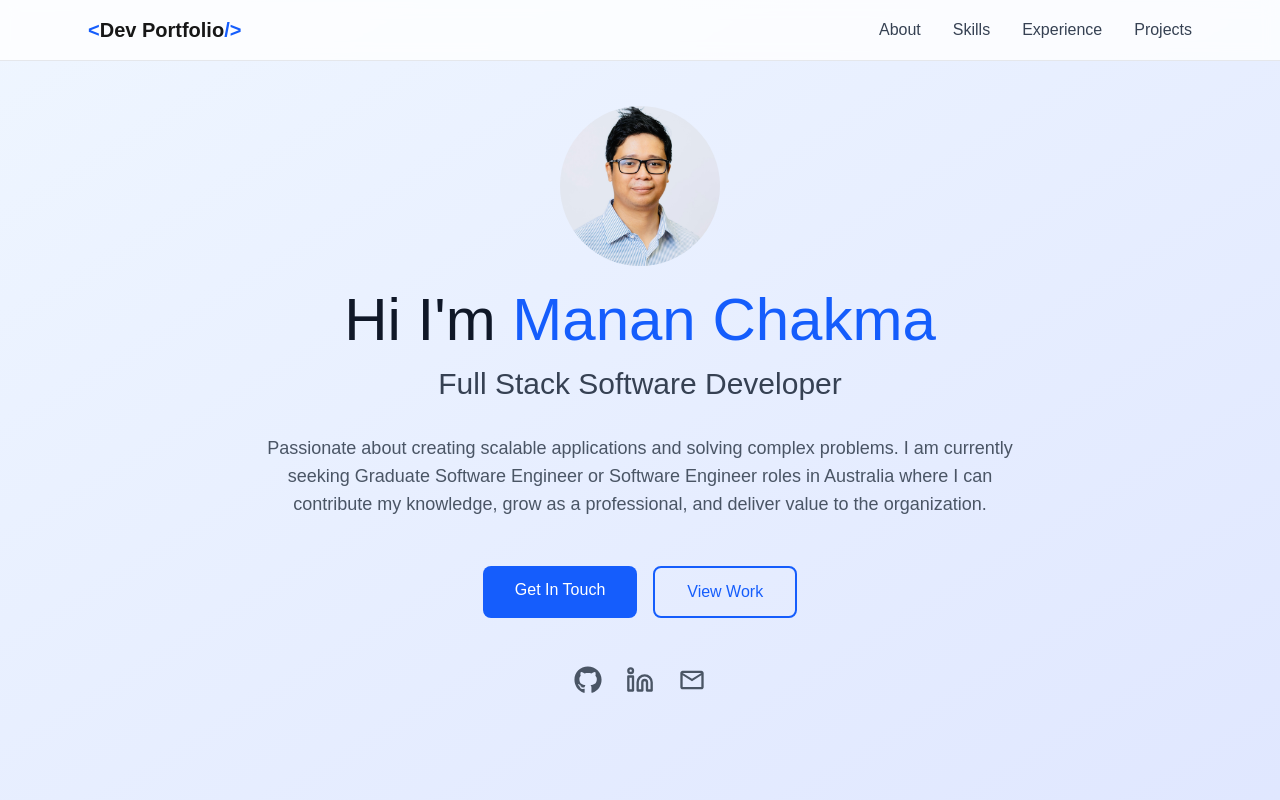
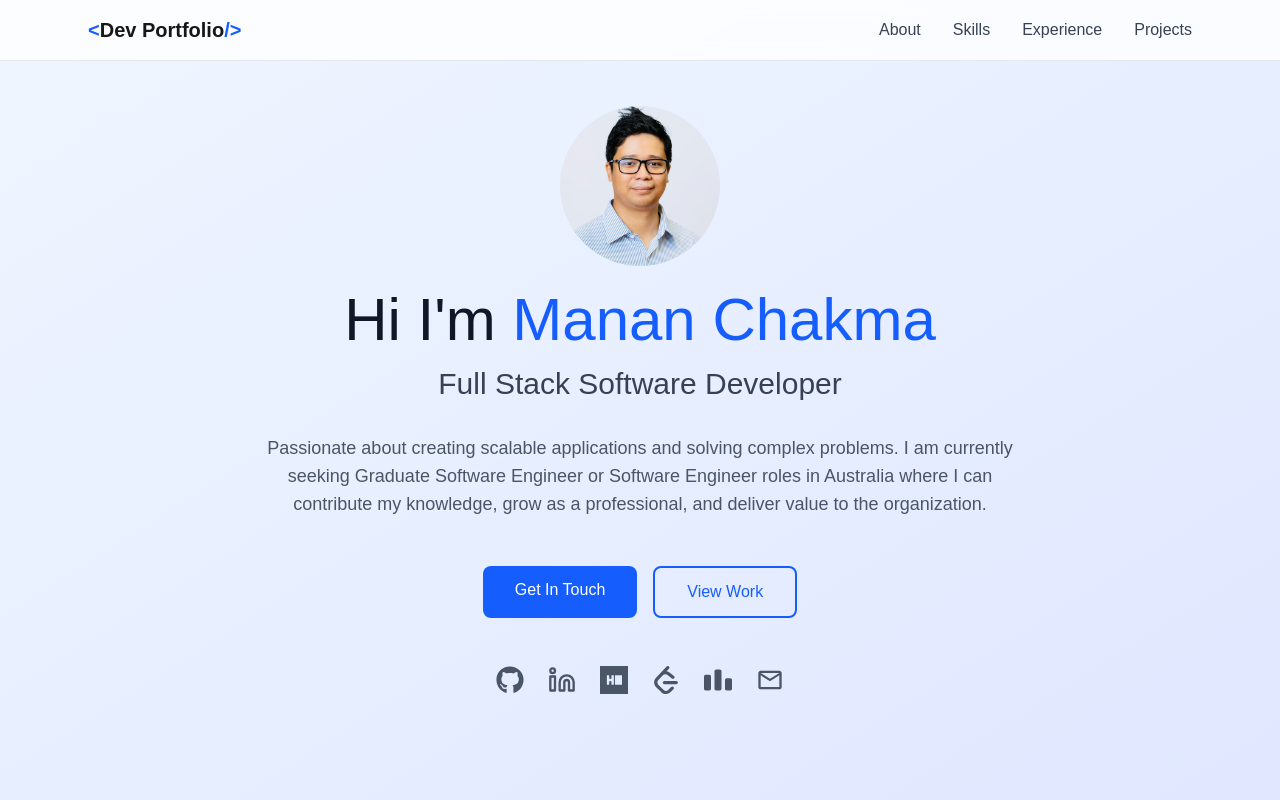
Before and after one commit to Manan-Chakma/manan-portfolio, a Next.js app: page / in a window 1280 px wide. Shown: the top 800 px of the page. Built offline with nearby package versions, Linux system fonts and the light colour scheme.

Commit message:
[IMP] coding profiles and experience css improvement

```diff
--- a/src/app/components/Experience.tsx
+++ b/src/app/components/Experience.tsx
@@ -112,7 +112,7 @@ export function Experience() {
                     Experience
                 </h2>
 
-                <div className="space-y-8">
+                <div className="space-y-4">
                     {experiences.map(
                         ({
                             id,
@@ -128,7 +128,7 @@ export function Experience() {
                         }) => (
                             <div
                                 key={id}
-                                className="bg-white rounded-2xl shadow-sm hover:shadow-md transition-shadow duration-300 border border-gray-100"
+                                className="bg-white shadow-sm hover:shadow-md transition-shadow duration-300 border border-gray-100"
                             >
                                 {/* Header */}
                                 <div
--- a/src/app/components/Header.tsx
+++ b/src/app/components/Header.tsx
@@ -2,6 +2,7 @@
 import { useState } from "react";
 import { HiOutlineMenu } from "react-icons/hi";
 import { MdOutlineClose } from "react-icons/md";
+import Link from 'next/link';
 
 export default function Header() {
 
@@ -19,10 +20,12 @@ export default function Header() {
         <header className="fixed top-0 left-0 right-0 z-50 bg-white/80 backdrop-blur-sm border-b border-gray-200">
             <div className="max-w-6xl mx-auto px-6 py-4">
                 <div className="flex items-center justify-between">
-                    <div className="text-xl font-semibold">
-                        <span className="text-blue-600">{'<'}</span>
-                        Dev Portfolio
-                        <span className="text-blue-600">{'/>'}</span>
+                    <div className="text-xl font-semibold cursor-default">
+                        <Link href="/">
+                            <span className="text-blue-600">{'<'}</span>
+                            Dev Portfolio
+                            <span className="text-blue-600">{'/>'}</span>
+                        </Link>
                     </div>
                     <nav className="hidden md:flex gap-8">
                         <button
--- a/src/app/components/Hero.tsx
+++ b/src/app/components/Hero.tsx
@@ -1,6 +1,9 @@
 import { FaGithub } from "react-icons/fa";
 import { FiLinkedin } from "react-icons/fi";
 import { MdOutlineMail } from "react-icons/md";
+import { SiLeetcode, SiHackerrank, SiCodeforces } from "react-icons/si";
+import Tooltip from '@mui/material/Tooltip';
+
 
 import Image from 'next/image'
 
@@ -52,6 +55,7 @@ export function Hero() {
                 </div>
 
                 <div className="flex gap-6 justify-center">
+                    <Tooltip title="Github">
                         <a
                             href="https://github.com/Manan-Chakma"
                             target="_blank"
@@ -60,6 +64,9 @@ export function Hero() {
                         >
                             <FaGithub size={28} />
                         </a>
+                    </Tooltip>
+
+                    <Tooltip title="Linkedin">
                         <a
                             href="https://www.linkedin.com/in/manan-chakma/"
                             target="_blank"
@@ -68,12 +75,49 @@ export function Hero() {
                         >
                             <FiLinkedin size={28} />
                         </a>
+                    </Tooltip>
+
+                    <Tooltip title="Hackerrank">
+                        <a
+                            href="https://www.hackerrank.com/profile/mananchakma32"
+                            target="_blank"
+                            rel="noopener noreferrer"
+                            className="text-gray-600 hover:text-blue-600 transition-colors"
+                        >
+                            <SiHackerrank size={28} />
+                        </a>
+                    </Tooltip>
+
+                    <Tooltip title="Leetcode">
+                        <a
+                            href="https://leetcode.com/u/Manan-Chakma/"
+                            target="_blank"
+                            rel="noopener noreferrer"
+                            className="text-gray-600 hover:text-blue-600 transition-colors"
+                        >
+                            <SiLeetcode size={28} />
+                        </a>
+                    </Tooltip>
+
+                    <Tooltip title="Codeforces">
+                        <a
+                            href="https://codeforces.com/profile/chow03"
+                            target="_blank"
+                            rel="noopener noreferrer"
+                            className="text-gray-600 hover:text-blue-600 transition-colors"
+                        >
+                            <SiCodeforces size={28} />
+                        </a>
+                    </Tooltip>
+
+                    <Tooltip title="Mailto">
                         <a
                             href="mailto:mananchakma32@gmail.com"
                             className="text-gray-600 hover:text-blue-600 transition-colors"
                         >
                             <MdOutlineMail size={28} />
                         </a>
+                    </Tooltip>
                 </div>
             </div>
         </section>
```
Lines whose indentation alone changed are shown as unchanged.
